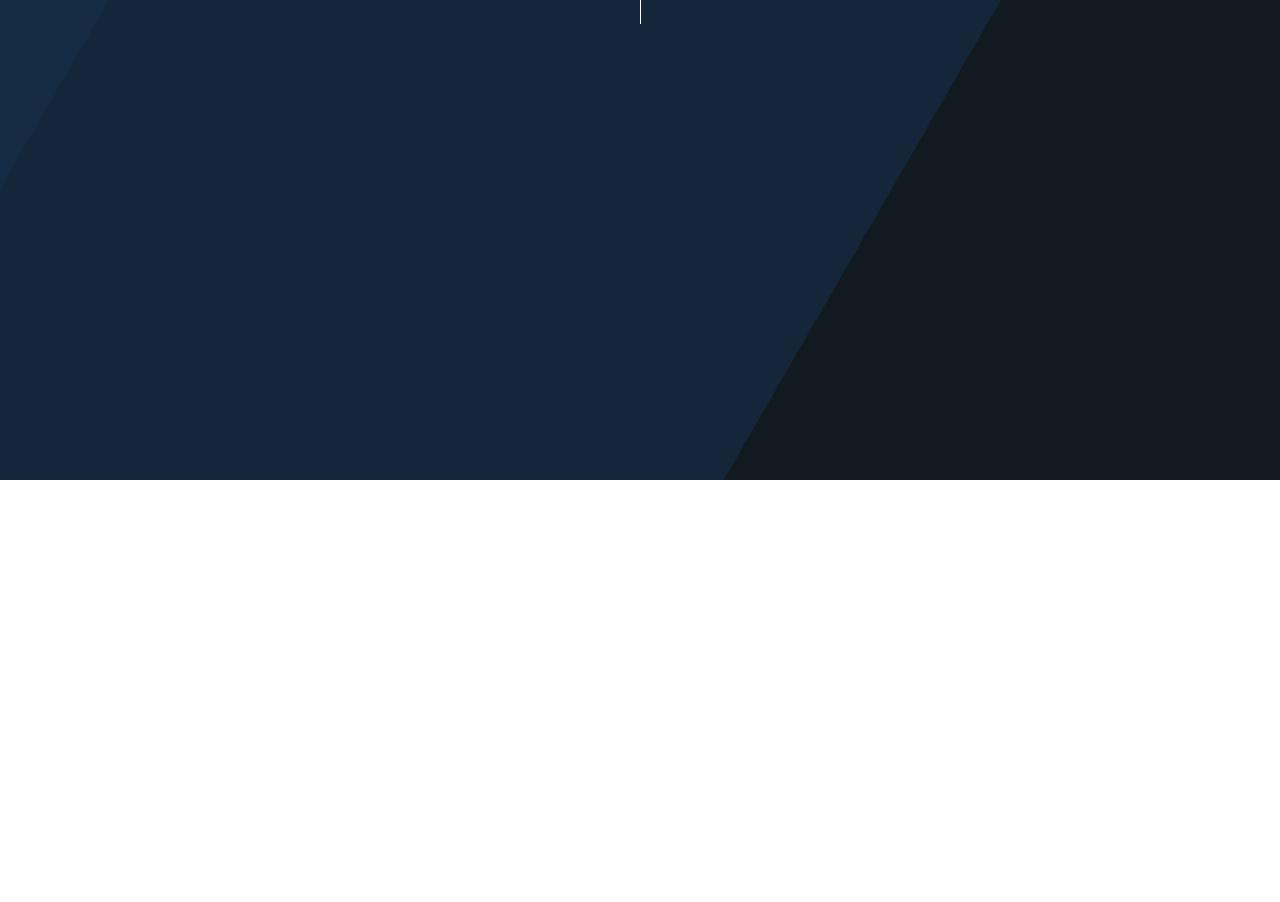
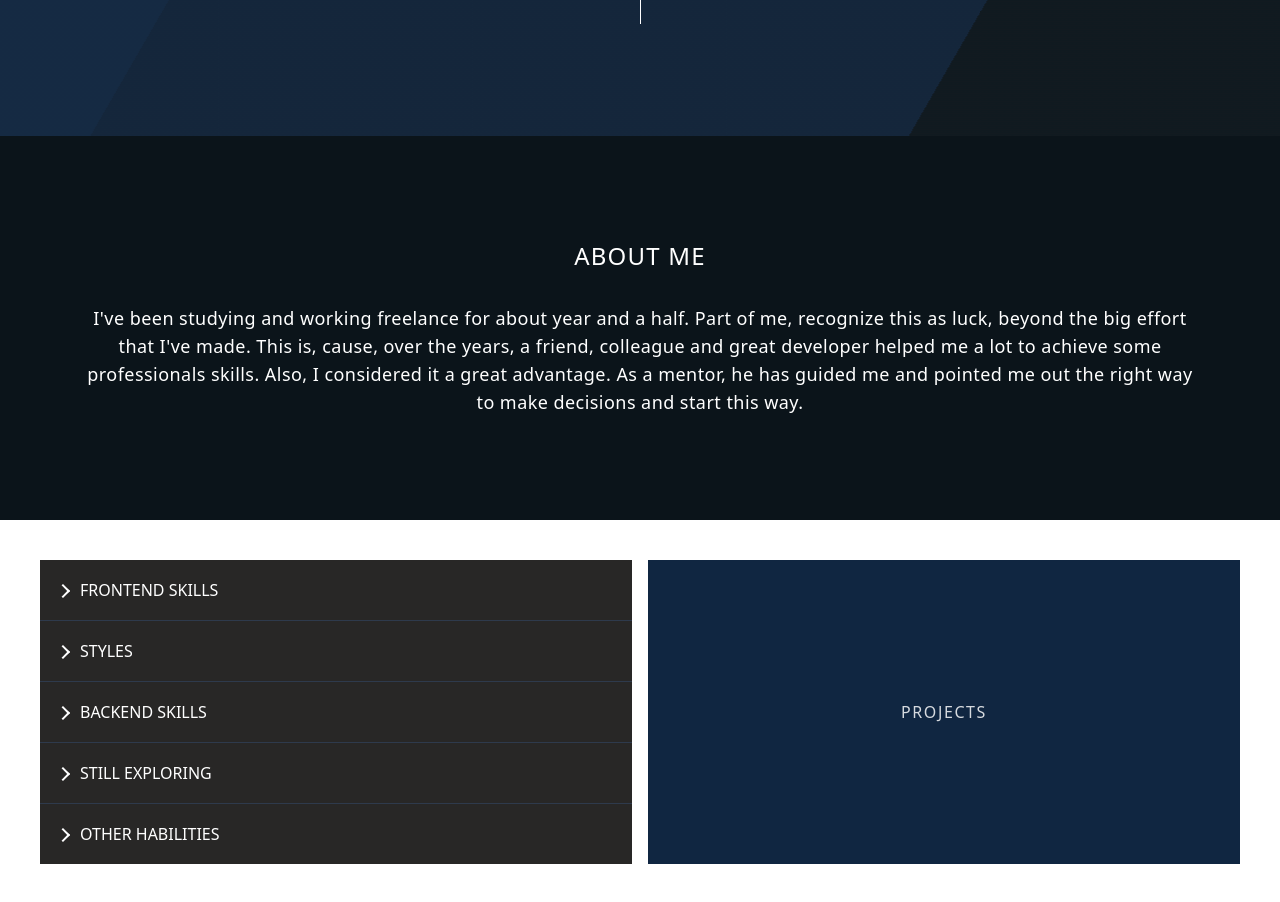
Before and after one commit to dieore/portfolio-22, a React (Create React App) app: page / in a window 1280 px wide. Shown: the part 320-1222 px from the top of the page. Before the commit the page ends 800 px from the top, so only its background shows below. Built offline with nearby package versions, Linux system fonts and the light colour scheme.

Commit message:
Habilities section it's finally added. Also, with the accordion component.

```diff
--- a/src/App.js
+++ b/src/App.js
@@ -1,5 +1,7 @@
 import Navbar from "./components/Navbar";
 import Header from "./components/Header";
+import SectionAbout from "./components/SectionAbout";
+import HabilitiesSection from "./components/HabilitiesSection";
 import "./App.css";
 
 
@@ -11,6 +13,8 @@ function App() {
       <div className="bg bg3"></div>
       <Navbar />
       <Header />
+      <SectionAbout/>
+      <HabilitiesSection/>
     </div>
   );
 }
--- /dev/null
+++ b/src/components/HabilitiesSection.js
@@ -0,0 +1,99 @@
+import { useState } from "react";
+import {
+    Accordion,
+    AccordionItem,
+    AccordionItemHeading,
+    AccordionItemButton,
+    AccordionItemPanel,
+} from 'react-accessible-accordion';
+import 'react-accessible-accordion/dist/fancy-example.css';
+
+const HabilitiesSection = () => {
+    const [projects, setProjects] = useState(false);
+
+    return (
+        <section className="grid grid-cols-1 gap-4 md:grid-cols-2 p-10 bg-white text-white">
+            <Accordion allowZeroExpanded={true} className="bg-light-gray">
+                <AccordionItem>
+                    <AccordionItemHeading>
+                        <AccordionItemButton style={{ background: "#282726", color: "white" }}>
+                            FRONTEND SKILLS
+                        </AccordionItemButton>
+                    </AccordionItemHeading>
+                    <AccordionItemPanel>
+                        <p className="font-light">
+                            React, React Native (mobile) and Next JS, mostly.
+                        </p>
+                    </AccordionItemPanel>
+                </AccordionItem>
+                <AccordionItem>
+                    <AccordionItemHeading>
+                        <AccordionItemButton style={{ background: "#282726", color: "white" }}>
+                            STYLES
+                        </AccordionItemButton>
+                    </AccordionItemHeading>
+                    <AccordionItemPanel>
+                        <p className="font-light">
+                            Pure CSS of course. And lately, I'm getting use to some frameworks like Tailwind or MUI.
+                            I also tried Styled Components and it was ok. Some other essential skills for me:
+                            Flexbox and Grid.
+                        </p>
+                    </AccordionItemPanel>
+                </AccordionItem>
+                <AccordionItem>
+                    <AccordionItemHeading>
+                        <AccordionItemButton style={{ background: "#282726", color: "white" }}>
+                            BACKEND SKILLS
+                        </AccordionItemButton>
+                    </AccordionItemHeading>
+                    <AccordionItemPanel>
+                        <p className="font-light">
+                            I use Loopback 3, a lot. It's easy and simple to get your API in minutes.
+                            But, I know how to use Node -Express- and have some experience with SQL -Sequelize- and Mongo DB.
+                        </p>
+                    </AccordionItemPanel>
+                </AccordionItem>
+                <AccordionItem>
+                    <AccordionItemHeading>
+                        <AccordionItemButton style={{ background: "#282726", color: "white" }}>
+                            STILL EXPLORING
+                        </AccordionItemButton>
+                    </AccordionItemHeading>
+                    <AccordionItemPanel>
+                        <p className="font-light">
+                            For some personal projects, I'm using Typescript and Tailwind. Also, trying
+                            to have some experience with Firebase Authentication and Firestore.
+                        </p>
+                    </AccordionItemPanel>
+                </AccordionItem>
+                <AccordionItem>
+                    <AccordionItemHeading>
+                        <AccordionItemButton style={{ background: "#282726", color: "white" }}>
+                            OTHER HABILITIES
+                        </AccordionItemButton>
+                    </AccordionItemHeading>
+                    <AccordionItemPanel>
+                        <p className="font-light">
+                            HTML5, Git, Jira, Scrum.
+                        </p>
+                    </AccordionItemPanel>
+                </AccordionItem>
+            </Accordion>
+            <div
+                onMouseOver={() => setProjects(true)}
+                onMouseLeave={() => setProjects(false)}
+                className="grid place-items-center place-content-center md:h-auto h-80 bg-light-blue hover:bg-orange">
+                {
+                    projects ? (
+                        <div className="grid place-content-center place-items-center">
+                            <h2 className="font-medium">¿WANT TO SEE MY WORK?</h2>
+                            <button className="bg-blue p-3 rounded mt-6">CLICK HERE</button>
+                        </div>
+                    ) : <h2 className="animate-pulse tracking-widest text-white">PROJECTS</h2>
+                }
+            </div>
+        </section>
+    )
+}
+
+export default HabilitiesSection;
```
